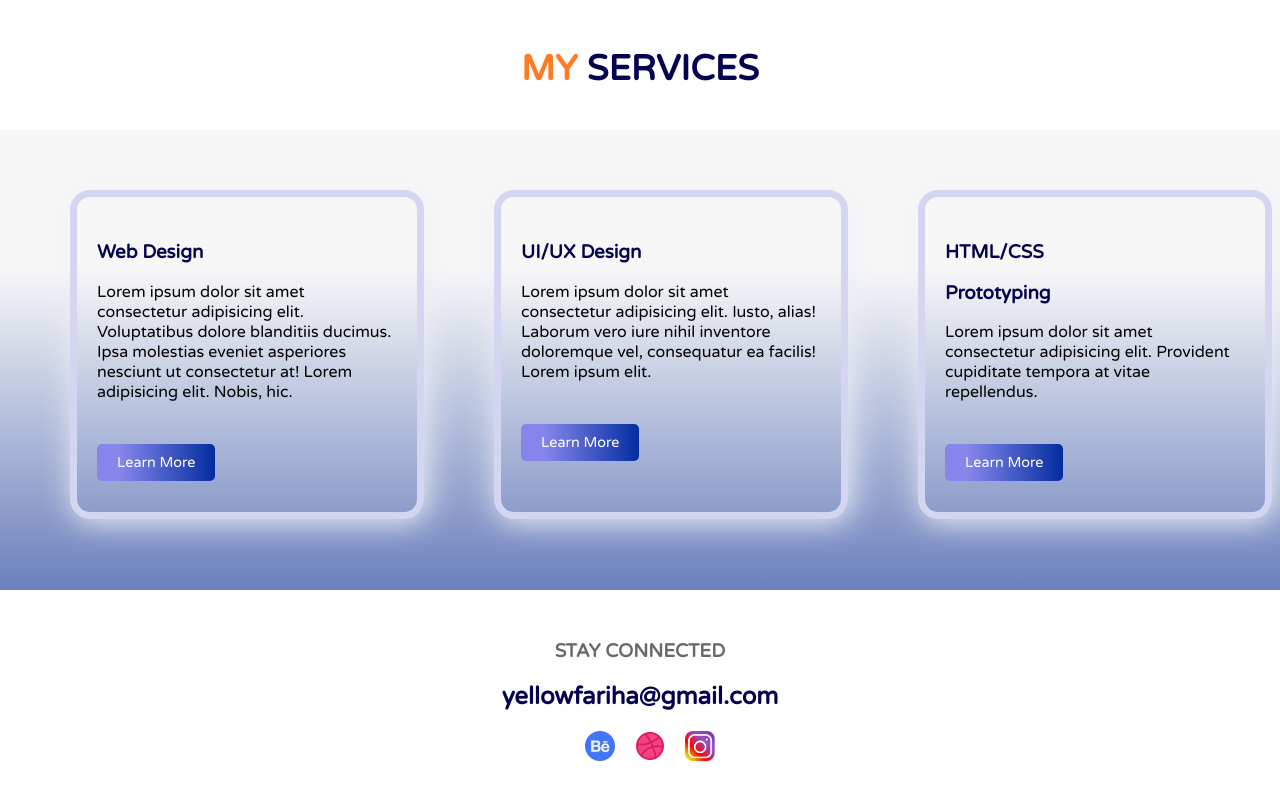
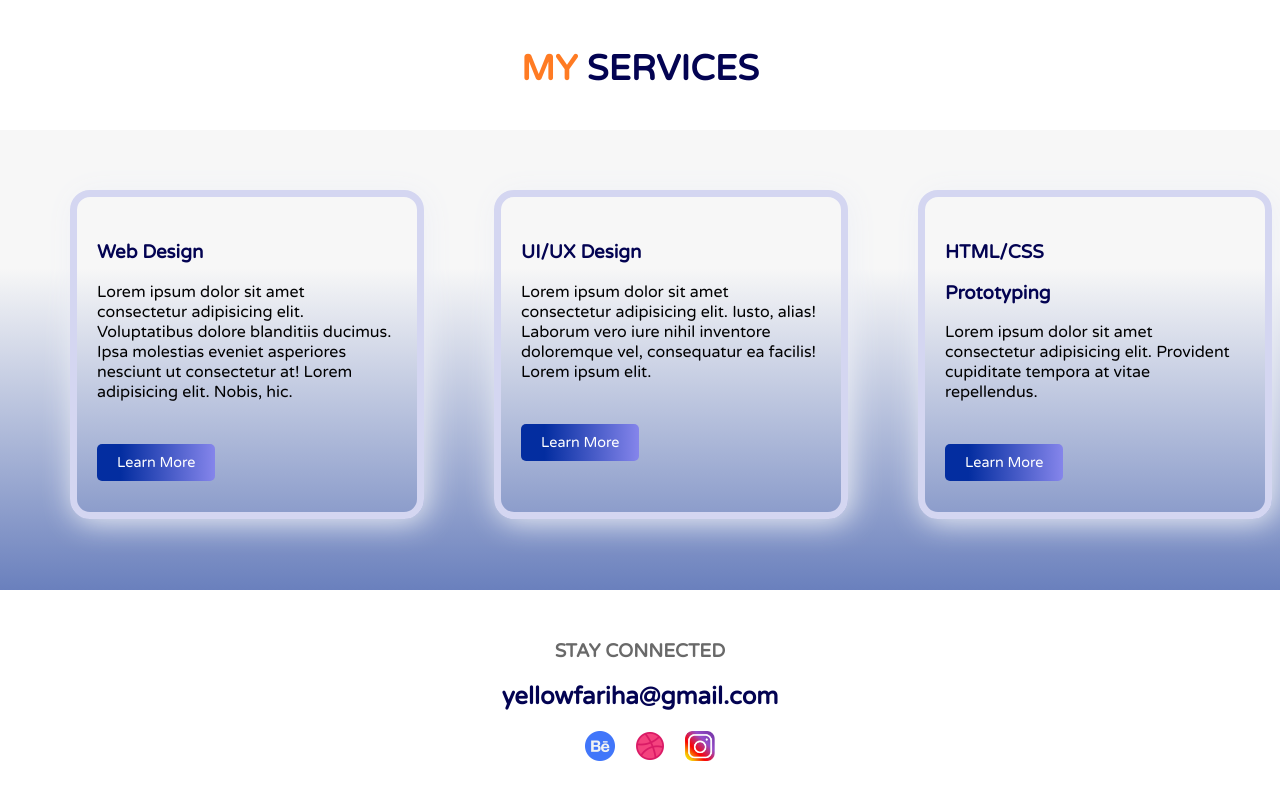
Before and after one commit to FarihaAktar/assignment-1, a plain HTML site: page index.html in a window 1280 px wide. Shown: the part 1901-2701 px from the top of the page. Drawn offline with Linux system fonts and the light colour scheme.

Commit message:
changed color

```diff
--- a/style.css
+++ b/style.css
@@ -159,7 +159,7 @@ body{
     color: white;
     padding: 10px 20px;
     border-radius: 5px;
-    background-image: linear-gradient(to right , rgb(133, 133, 235) 20%,rgb(3, 45, 160));
+    background-image: linear-gradient(to right ,rgb(3, 45, 160)20%, rgb(133, 133, 235) 100%);
 
 }
 /* Footer section  */
```
